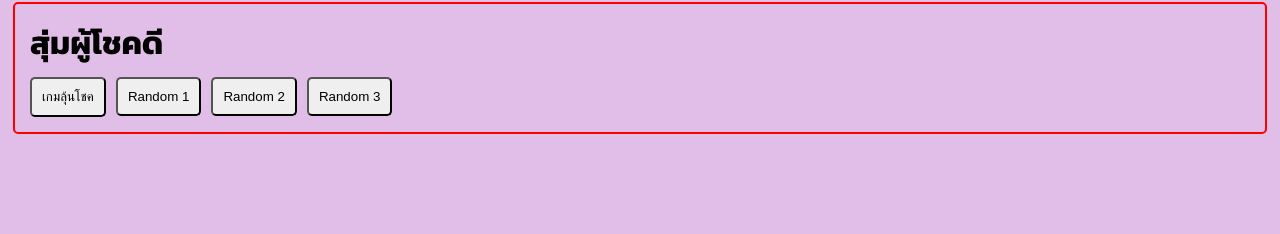
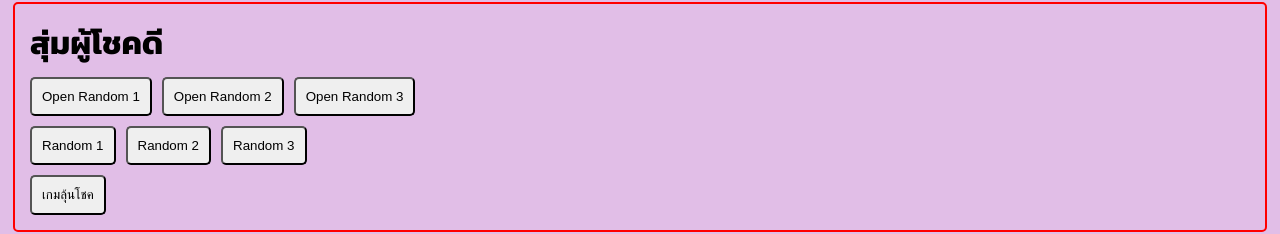
Before and after one commit to chaiyarin/family-4-4-game, an Angular app in the folder Client/: page /admin in a window 1280 px wide. Shown: the part 1006-1240 px from the top of the page. Before the commit the page ends 1148 px from the top, so only its background shows below. Built offline with nearby package versions, Linux system fonts and the light colour scheme; no server answers.

Commit message:
เพิ่ม เสียง random สุ่มชื่อคนในงาน

```diff
--- a/Client/src/app/components/admin/admin.component.html
+++ b/Client/src/app/components/admin/admin.component.html
@@ -118,8 +118,16 @@
 
 <div class="group">
   <h1>สุ่มผู้โชคดี</h1>
+
+  <div>
+    <button class="p-2" (click)="openRandom('')">Open Random 1</button>
+    <button class="p-2" (click)="openRandom('PTum')">Open Random 2</button>
+    <button class="p-2" (click)="openRandom('PPa')">Open Random 3</button>
+  </div>
+  <div>
+    <button class="p-2" (click)="random('')">Random 1</button>
+    <button class="p-2" (click)="random('PTum')">Random 2</button>
+    <button class="p-2" (click)="random('PPa')">Random 3</button>
+  </div>
   <button class="p-2" (click)="openGame('randomGame')">เกมลุ้นโชค</button>
-  <button class="p-2" (click)="random()">Random 1</button>
-  <button class="p-2" (click)="randomPTum()">Random 2</button>
-  <button class="p-2" (click)="randomPPa()">Random 3</button>
 </div>
--- a/Client/src/app/components/admin/admin.component.ts
+++ b/Client/src/app/components/admin/admin.component.ts
@@ -22,7 +22,6 @@ export class AdminComponent {
   scoreTeamA: number = 0;
   scoreTeamB: number = 0;
   private audio = new Audio();
-
   constructor() {
     this.socket = io(environment.apiUrl);
   }
@@ -155,15 +154,15 @@ export class AdminComponent {
     }
   }
 
-  random() {
-    this.socket.emit('send-random', { data: '' });
+  openRandom(fixPerson : string) {
+    this.socket.emit('send-random', { data: fixPerson });
   }
-  randomPTum() {
-    this.socket.emit('send-random', { data: 'PTum' });
+
+  random(fixPerson : string) {
+    this.playSoundRandomGame();
+    this.socket.emit('send-random', { data: fixPerson });
   }
-  randomPPa() {
-    this.socket.emit('send-random', { data: 'PPa' });
-  }
+
   sendStartTimmer() {
     this.socket.emit('send-timer', {
       data: {
@@ -204,4 +203,10 @@ export class AdminComponent {
       }
     });
   }
+
+  playSoundRandomGame() {
+    this.audio.src = 'assets/music/randomgame.mp3';
+    this.audio.load();
+    this.audio.play();
+  }
 }
--- a/Client/src/app/components/home/home.component.css
+++ b/Client/src/app/components/home/home.component.css
@@ -249,7 +249,7 @@
     display: flex;
     position: relative;
     left: 0;
-    transition: left 4s ease-out;
+    transition: left 8s ease-out;
 }
 
 .flex-center {
--- a/Client/src/app/components/home/home.component.ts
+++ b/Client/src/app/components/home/home.component.ts
@@ -54,7 +54,6 @@ export class HomeComponent implements OnInit {
     { src: 'assets/randomgame/19.png', title: '19' },
     { src: 'assets/randomgame/20.png', title: '20' },
     { src: 'assets/randomgame/21.png', title: '21' },
-    { src: 'assets/randomgame/22.png', title: '22' },
     { src: 'assets/randomgame/23.png', title: '23' },
     { src: 'assets/randomgame/24.png', title: '24' },
     { src: 'assets/randomgame/25.png', title: '25' },
@@ -132,7 +131,6 @@ export class HomeComponent implements OnInit {
     { src: 'assets/randomgame/17.png', title: '17' },
     { src: 'assets/randomgame/18.png', title: '18' },
     { src: 'assets/randomgame/21.png', title: '21' },
-    { src: 'assets/randomgame/22.png', title: '22' },
     { src: 'assets/randomgame/23.png', title: '23' },
     { src: 'assets/randomgame/24.png', title: '24' },
     { src: 'assets/randomgame/26.png', title: '26' },
@@ -209,7 +207,6 @@ export class HomeComponent implements OnInit {
     { src: 'assets/randomgame/17.png', title: '17' },
     { src: 'assets/randomgame/18.png', title: '18' },
     { src: 'assets/randomgame/21.png', title: '21' },
-    { src: 'assets/randomgame/22.png', title: '22' },
     { src: 'assets/randomgame/23.png', title: '23' },
     { src: 'assets/randomgame/24.png', title: '24' },
     { src: 'assets/randomgame/26.png', title: '26' },
@@ -435,7 +432,7 @@ export class HomeComponent implements OnInit {
       } else {
         this.isShowRandom2 = true;
       }
-      const duration = 5000;
+      const duration = 8000;
       if (symbolsContainer) {
         symbolsContainer.style.left = `-16000px`;
         this.disableButton = true;
```
Also changed, not shown: 1 other file (tests, documents, lock files or other folders).
